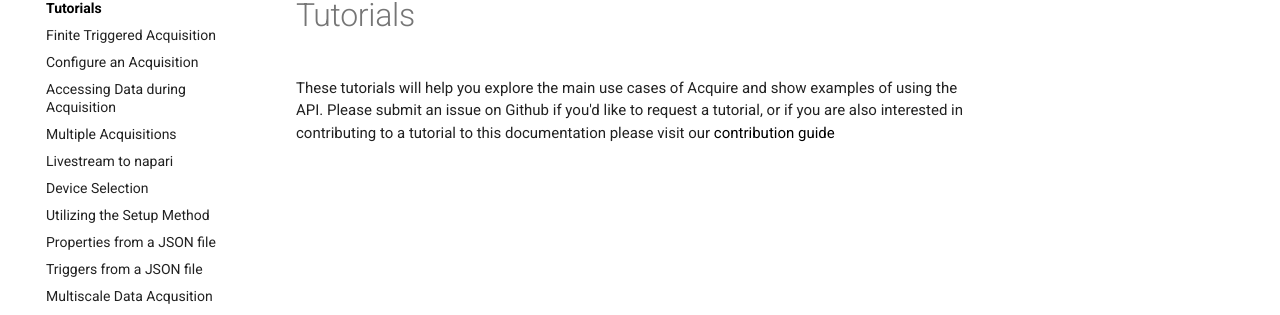
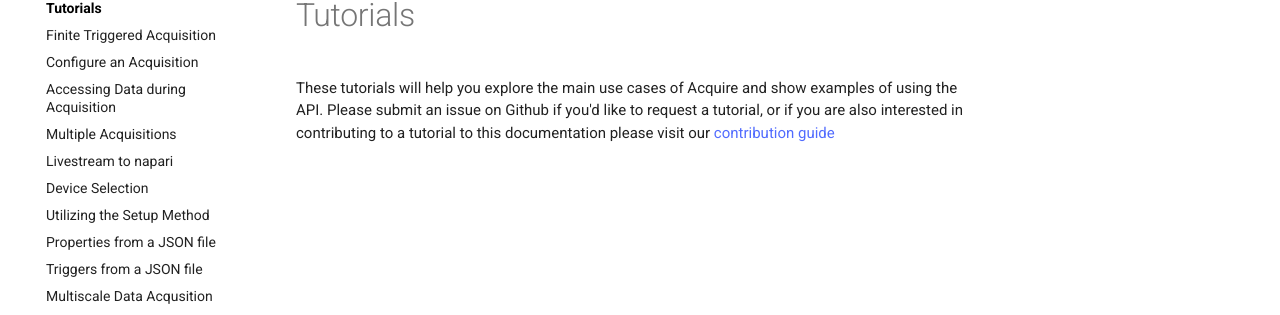
Before and after one commit to melissawm/acquire-docs, an MkDocs documentation site: the page built from docs/tutorials/index.md, in a window 1280 px wide. Shown: the part 151-466 px from the top of the page. Built offline with MkDocs 1.6.1 and Material for MkDocs 9.7.7, drawn with Linux system fonts in a browser that asks for light colours; nearby versions of some CDN libraries; comment, search, counter and statistics services are not loaded.

Commit message:
Fix link styling
Use accent color (blue) for links.

```diff
--- a/docs/stylesheets/custom.css
+++ b/docs/stylesheets/custom.css
@@ -1,5 +1,9 @@
 html {
     --md-primary-fg-color: black !important;
+}
+
+.md-typeset a, a:hover {
+    color: var(--md-accent-fg-color);
 }
 
 .md-header {
```
